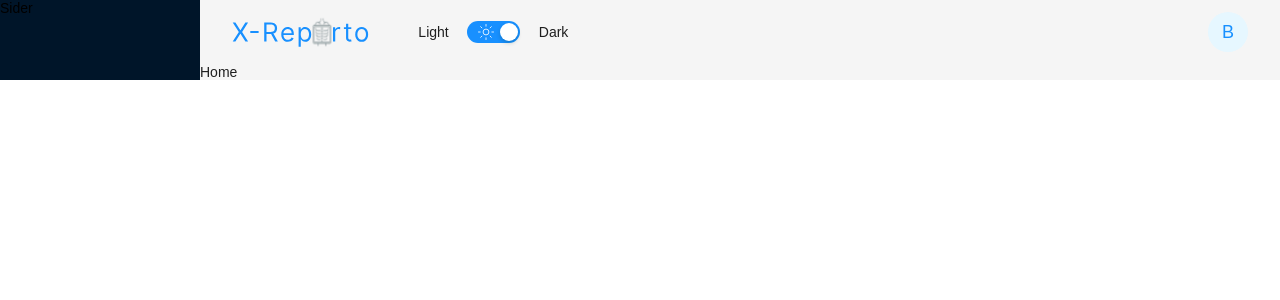
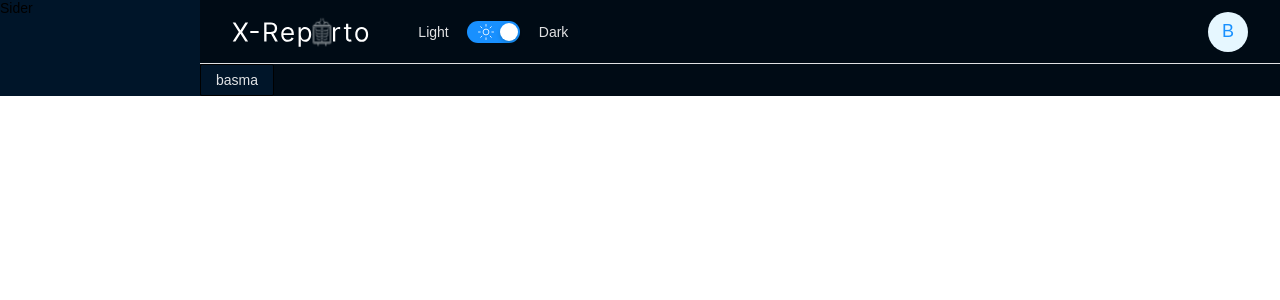
Before and after one commit to BasmaElhoseny01/X-Reporto-Frontend, a React (Create React App) app: page / in a window 1280 px wide. Shown: the top 300 px of the page. Built offline with nearby package versions, Linux system fonts and the light colour scheme.

Commit message:
feat: Added Theme for ligh/dark

```diff
--- a/src/components/layout/Header/Header.Styles.js
+++ b/src/components/layout/Header/Header.Styles.js
@@ -8,12 +8,10 @@ import { Header as AntdHeader } from "antd/es/layout/layout";
 import { Avatar, Flex } from "antd";
 
 export const HeaderContainer = styled(AntdHeader)`
+    background-color: transparent;
 
-    background-color: transparent;
-    /* background-color: red; */
+    border-bottom: 1px solid ;
 
-
-    /* border-bottom: 1px solid ${palette.neutral}; */
     padding: 5px 2rem;
 
 
@@ -24,9 +22,6 @@ export const HeaderContainer = styled(AntdHeader)`
 
 
 export const HeaderLeftContainer = styled(Flex)`
-    /* width:20%; */
-    /* background-color: aliceblue; */
-    /* display: flex; */
     align-items: center;
     justify-content: space-between;
 
@@ -39,11 +34,8 @@ export const HeaderLeftContainer = styled(Flex)`
 
 export const HeaderRightContainer = styled(Flex)`
     width:40%;
-    /* justify-content: flex-end; */
+    align-items: center;
     justify-content: flex-end;
-    align-items: center;
-    /* background-color: aliceblue; */
-
 
 `;
 
--- a/src/components/layout/Header/Header.tsx
+++ b/src/components/layout/Header/Header.tsx
@@ -5,6 +5,7 @@ import Icon from "@ant-design/icons";
 
 // Assets
 import Logo from "../../../assets/images/logo.svg";
+import LogoDark from "../../../assets/images/logo-dark.svg";
 import Sun from "../../../assets/images/sun.svg";
 import Moon from "../../../assets/images/moon.svg";
 
@@ -24,44 +25,20 @@ import Paragraph from "antd/es/typography/Paragraph";
 // import { Avatar } from "antd";
 
 function Header() {
-  // Create a wrapper for the custom SVG icons
-  // const SunIcon = (props: any) => <Icon component={Sun} {...props} />;
-  // const CloseIcon = (props) => <Icon component={CloseSvg} {...props} />;
-
-  const HeartSvg = () => (
-    <svg width="1em" height="1em" fill="currentColor" viewBox="0 0 1024 1024">
-      <path d="M923 283.6c-13.4-31.1-32.6-58.9-56.9-82.8-24.3-23.8-52.5-42.4-84-55.5-32.5-13.5-66.9-20.3-102.4-20.3-49.3 0-97.4 13.5-139.2 39-10 6.1-19.5 12.8-28.5 20.1-9-7.3-18.5-14-28.5-20.1-41.8-25.5-89.9-39-139.2-39-35.5 0-69.9 6.8-102.4 20.3-31.4 13-59.7 31.7-84 55.5-24.4 23.9-43.5 51.7-56.9 82.8-13.9 32.3-21 66.6-21 101.9 0 33.3 6.8 68 20.3 103.3 11.3 29.5 27.5 60.1 48.2 91 32.8 48.9 77.9 99.9 133.9 151.6 92.8 85.7 184.7 144.9 188.6 147.3l23.7 15.2c10.5 6.7 24 6.7 34.5 0l23.7-15.2c3.9-2.5 95.7-61.6 188.6-147.3 56-51.7 101.1-102.7 133.9-151.6 20.7-30.9 37-61.5 48.2-91 13.5-35.3 20.3-70 20.3-103.3 0.1-35.3-7-69.6-20.9-101.9z" />
-    </svg>
-  );
-
-  // const HeartIcon = (
-  //   props: JSX.IntrinsicAttributes &
-  //     Omit<IconComponentProps, "ref"> &
-  //     React.RefAttributes<HTMLSpanElement>
-  // ) => <Icon component={HeartSvg} {...props} />;
-
   return (
     <HeaderContainer>
       <HeaderLeftContainer>
         {/* Logo*/}
-        <img src={Logo} alt="logo" height="40px" />
+        {/* <img src={Logo} alt="logo" height="40px" /> */}
+        <img src={LogoDark} alt="logo-dark" height="40px" />
 
         {/* Switch Dark Light Mode */}
-        {/* <Switch checkedChildren="sun" unCheckedChildren="moon" defaultChecked /> */}
         <LightDarkSwitchContainer>
           <Paragraph>Light</Paragraph>
 
           <Switch
             checkedChildren={<img src={Sun} alt="sun" />}
             unCheckedChildren={<img src={Moon} alt="moon" />}
-            // unCheckedChildren={<img src={Sun} alt="moon" />}
-            // <HeartIcon
-            //   style={{
-            //     fontSize: "16px",
-            //   }}
-            // />
-            // <Icon component={HeartSvg} />
-            // unCheckedChildren={<CloseOutlined />}
             defaultChecked
           />
 
--- a/src/pages/Home.tsx
+++ b/src/pages/Home.tsx
@@ -1,4 +1,5 @@
 // import { Header } from "antd/es/layout/layout";
+import { Button } from "antd";
 import React from "react";
 
 // interface HomeProps {
@@ -6,7 +7,11 @@ import React from "react";
 // }
 
 function Home() {
-  return <div>Home</div>;
+  return (
+    <div>
+      <Button>basma</Button>
+    </div>
+  );
 }
 
 export default Home;
--- a/src/styles/theme.ts
+++ b/src/styles/theme.ts
@@ -25,9 +25,18 @@ export const palette = {
   // Add more colors as needed for your design system
 };
 
+const baseTheme = {
+  borderRadius: 2,
+
+  // Typography
+  fontFamily: "Arial",
+  fontSize: 14,
+};
+
 // // Create the theme object
-export const theme = {
+export const lightTheme = {
   token: {
+    ...baseTheme,
     // Seed Token
     colorPrimary: palette.primary,
 
@@ -39,26 +48,66 @@ export const theme = {
 
     colorTextBase: palette.black,
 
-    borderRadius: 2, // border-radius for base components default[6]
+    // Background and Component Colors
+    colorBgBase: palette.white, // Light mode background
+    colorBgContainer: palette.white, // Light mode container background
+    colorBgNavBar: palette.dark, // Light mode navbar background
 
-    // fontFamily: "Roboto",
-    fontFamily: "Arial",
-    // [Defaults]
-    fontSize: 14, // base font size default[14]
+    // borderRadius: 2, // border-radius for base components default[6]
+
+    // // fontFamily: "Roboto",
+    // fontFamily: "Arial",
+    // // [Defaults]
+    // fontSize: 14, // base font size default[14]
+
+    // // colorTextBase: palette.black,
+
+    // // // Background and Component Colors
+    // // colorBgBase: palette.white, // Light mode background
+    // // colorBgContainer: palette.white, // Light mode container background
+    // // colorBgNavBar: palette.dark, // Light mode navbar background
+
+    // // Alias Token
+    // // colorBgContainer: "#f6ffed",
+
+    // // [Defaults]
+    // // fontSizeHeading1:38,
+    // // fontSizeHeading2:30,
+    // // fontSizeHeading3:24,
+    // // fontSizeHeading4:20,
+    // // fontSizeHeading5:16,
+    // // fontSizeSM:12,
+    // // fontSizeLG:16,
+    // // fontSizeXL:20,
+  },
+};
+
+export const darkTheme = {
+  token: {
+    ...baseTheme,
+    // Seed Token
+    colorPrimary: palette.primary,
+
+    colorSuccess: palette.success,
+    colorError: palette.error,
+    colorWarning: palette.warn,
+    colorInfo: palette.info,
+    colorLink: palette.link,
+
+    colorTextBase: palette.white,
+
+    // Background and Component Colors
+    colorBgBase: palette.dark, // Dark mode background
+    colorBgContainer: palette.dark, // Dark mode container background
+    colorBgNavBar: palette.primary, // Dark mode navbar background
+
+    // borderRadius: 2, // border-radius for base components default[6]
+
+    // // Typography
+    // fontFamily: "Arial",
+    // fontSize: 14, // base font size default[14]
 
     // Alias Token
     // colorBgContainer: "#f6ffed",
-
-    // [Defaults]
-    // fontSizeHeading1:38,
-    // fontSizeHeading2:30,
-    // fontSizeHeading3:24,
-    // fontSizeHeading4:20,
-    // fontSizeHeading5:16,
-    // fontSizeSM:12,
-    // fontSizeLG:16,
-    // fontSizeXL:20,
   },
 };
-
-export default theme;
```
Also changed, not shown: src/App.tsx (+4 -3 lines), src/assets/images/logo-dark.svg (added).
